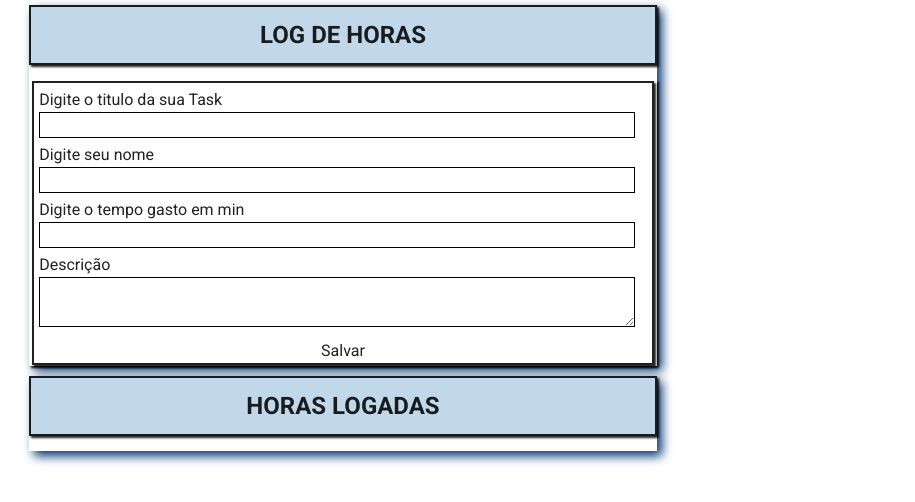
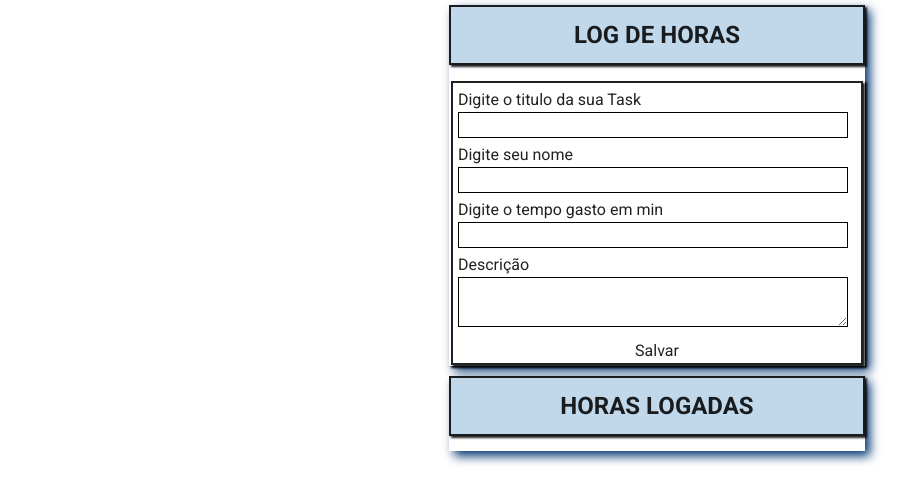
Before and after one commit to LucasMendesFigueiroa/horas_log, a Vue app: page / in a window 1280 px wide. Shown: the top 502 px of the page, without its empty margins (0-915 px from the left). Built offline with nearby package versions, Linux system fonts and the light colour scheme.

Commit message:
visualizacao
modificando a visualização das horas logadas

```diff
--- a/src/views/HomeView.vue
+++ b/src/views/HomeView.vue
@@ -1,5 +1,5 @@
 <template>
-  <div>
+  <div class="center">
     <ul class="listahome">
       <li>
         <div class="painelhome">
@@ -8,12 +8,11 @@
           </painel>
         </div>
       </li>
+
       <li class="painelhome">
         <painel titulo="Horas Logadas">
           <div v-for="loga in horaslogadas" :key="loga">
-            <painel :titulo="loga[0]" visibilidade="true">
-              <cardinf :formulario="loga" />
-            </painel>
+            <cardinf :formulario="loga" />
           </div>
         </painel>
       </li>
@@ -61,6 +60,11 @@ export default Vue.extend({
   list-style: none;
 }
 .painelhome {
-  width: 50%;
+  width: 100%;
+}
+.center {
+  display: flex;
+  justify-content: center;
+  align-items: center;
 }
 </style>
```
